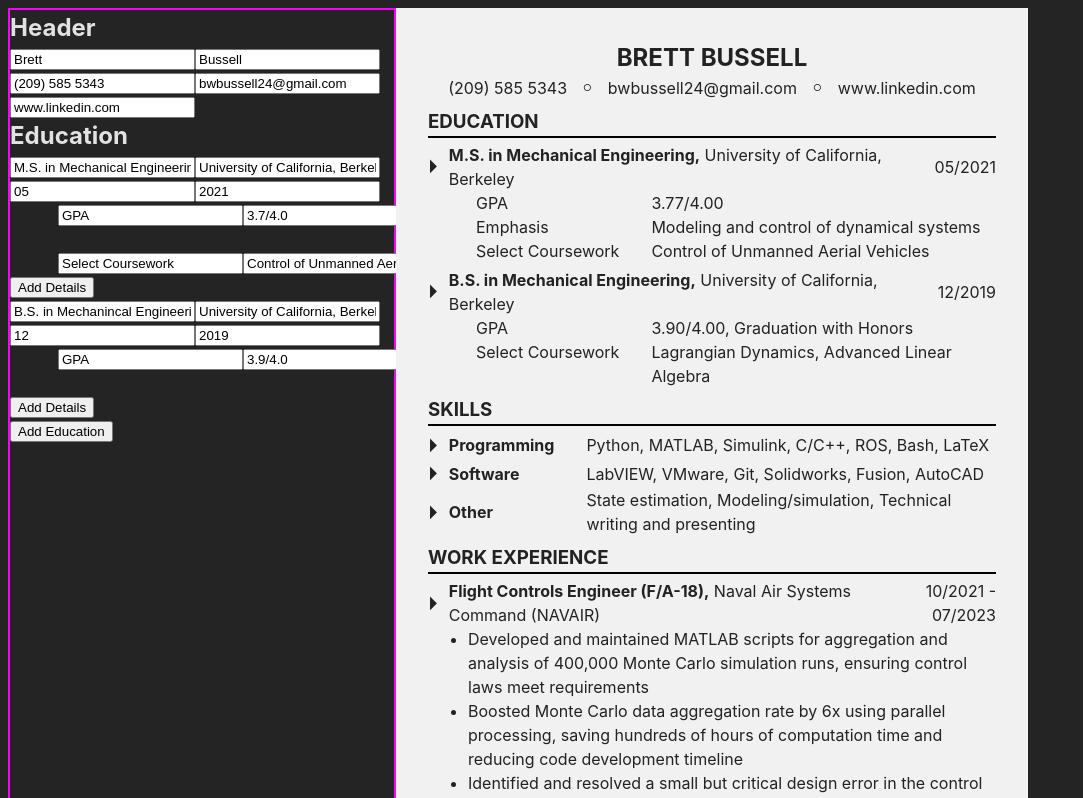
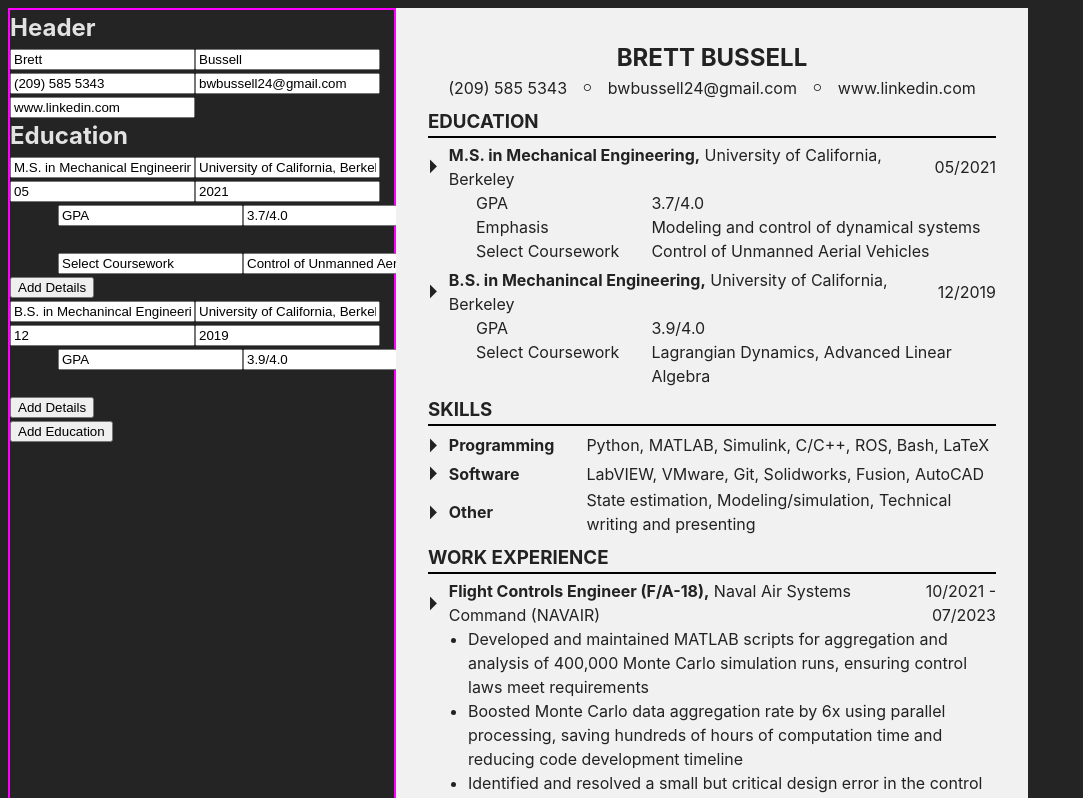
Before and after one commit to sourdoughbredd/resume-builder, a React (Vite) app: page / in a window 1280 px wide. Shown: the top 798 px of the page, without its empty margins (0-1083 px from the left). Built offline with nearby package versions, Linux system fonts and the light colour scheme.

Commit message:
Fill resume with education info from the resumeInfo state

```diff
--- a/src/components/preview/Resume.jsx
+++ b/src/components/preview/Resume.jsx
@@ -15,41 +15,17 @@ export default function Resume({ resumeInfo }) {
         website={resumeInfo.Header.website}
       ></Header>
       <Section name="Education">
-        <Education
-          degree="M.S. in Mechanical Engineering"
-          school="University of California, Berkeley"
-          date="05/2021"
-          extras={[
-            { id: 0, title: "GPA", description: "3.77/4.00" },
-            {
-              id: 1,
-              title: "Emphasis",
-              description: "Modeling and control of dynamical systems",
-            },
-            {
-              id: 2,
-              title: "Select Coursework",
-              description: "Control of Unmanned Aerial Vehicles",
-            },
-          ]}
-        ></Education>
-        <Education
-          degree="B.S. in Mechanical Engineering"
-          school="University of California, Berkeley"
-          date="12/2019"
-          extras={[
-            {
-              id: 0,
-              title: "GPA",
-              description: "3.90/4.00, Graduation with Honors",
-            },
-            {
-              id: 1,
-              title: "Select Coursework",
-              description: "Lagrangian Dynamics, Advanced Linear Algebra",
-            },
-          ]}
-        ></Education>
+        {resumeInfo.Education.map((edu) => {
+          return (
+            <Education
+              key={edu.id}
+              degree={edu.degree}
+              school={edu.school}
+              date={edu.date}
+              extras={edu.extras}
+            ></Education>
+          );
+        })}
       </Section>
       <Section name="Skills">
         <Skillset
```
